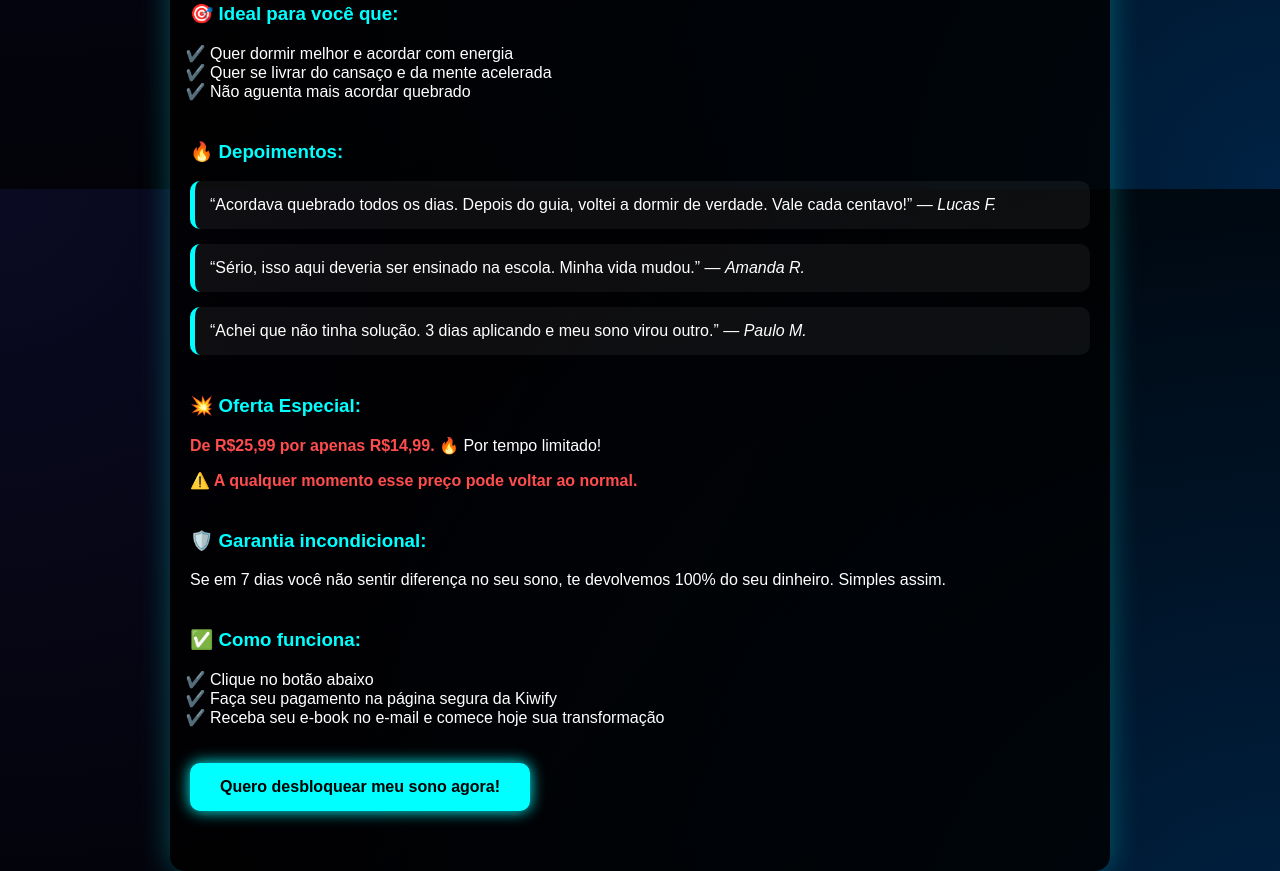
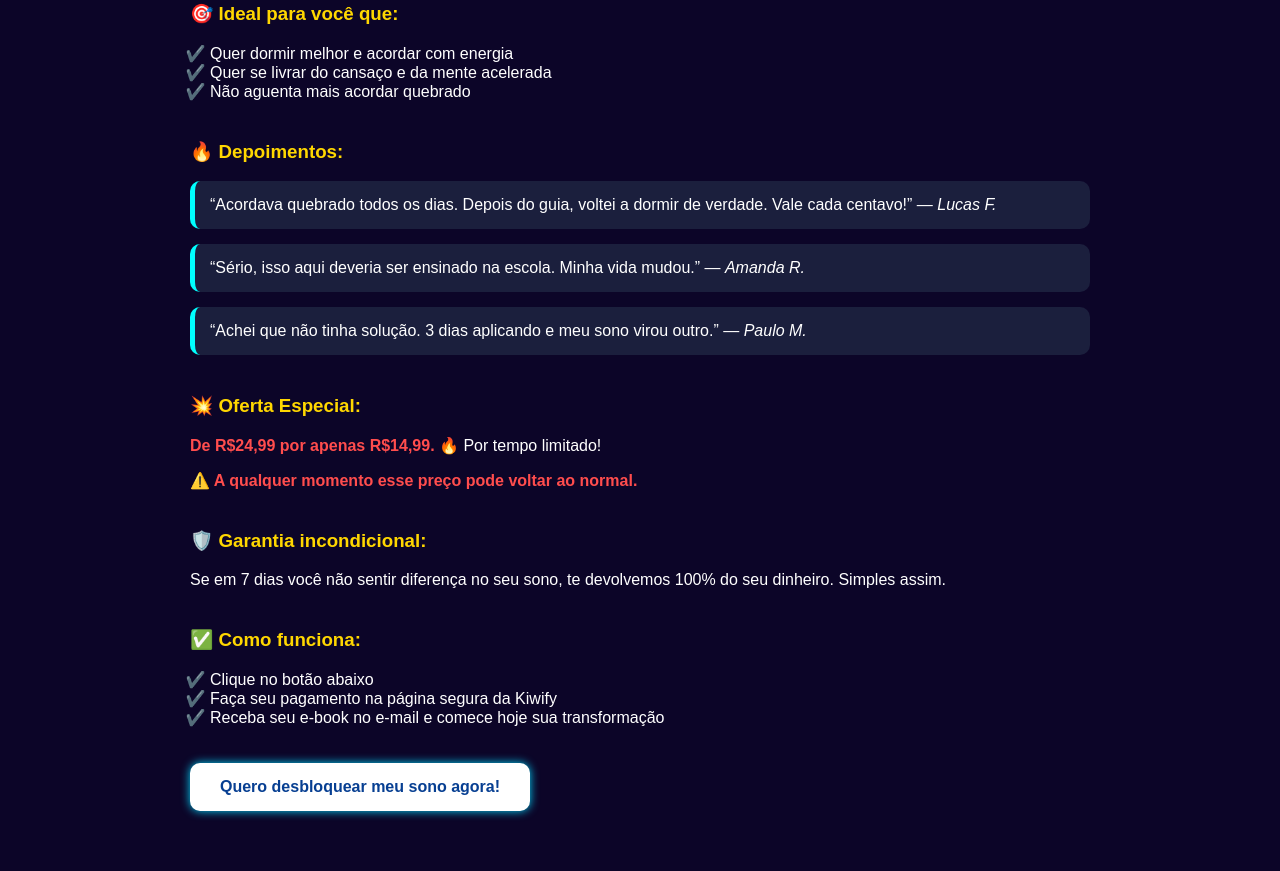
Before and after one commit to Guilhermezin07/durma-melhor, a plain HTML site: page index.html in a window 1280 px wide. Shown: the part 611-1482 px from the top of the page. Drawn offline with Linux system fonts and the light colour scheme.

Commit message:
Add files via upload

```diff
--- a/index.html
+++ b/index.html
@@ -8,40 +8,33 @@
   <style>
     body {
       font-family: Arial, sans-serif;
-      background: radial-gradient(circle at top left, #0a0a23, #000000 70%) center,
-                  radial-gradient(circle at bottom right, #002244, #000000 70%) center;
-      background-color: #000000;
-      background-blend-mode: screen;
+      background-color: #0c0528;
       color: #fff;
       margin: 0;
       padding: 0;
-      background-attachment: fixed;
     }
     .container {
       width: 90%;
       max-width: 900px;
       margin: auto;
       padding: 20px;
-      background-color: rgba(0, 0, 0, 0.8);
-      border-radius: 15px;
-      box-shadow: 0 0 30px rgba(0, 255, 255, 0.3);
     }
     h1, h2, h3 {
-      color: #00ffff;
+      color: #ffd700;
     }
     .button {
       display: inline-block;
       padding: 15px 30px;
-      background-color: #00ffff;
-      color: #000;
+      background-color: #ffffff;
+      color: #073f92;
       text-decoration: none;
       font-weight: bold;
       border-radius: 10px;
       margin-top: 20px;
-      box-shadow: 0 0 15px #00ffff;
+      box-shadow: 0 0 10px #03d7fcfc;
     }
     .highlight {
-      color: #ffd700;
+      color: #00ffff;
       font-weight: bold;
     }
     ul {
@@ -52,7 +45,7 @@
       margin-bottom: 40px;
     }
     .testimony {
-      background-color: rgba(255, 255, 255, 0.05);
+      background-color: #1b1f3d;
       padding: 15px;
       border-radius: 10px;
       margin-bottom: 15px;
@@ -115,7 +108,7 @@
 
     <div class="section">
       <h3>💥 Oferta Especial:</h3>
-      <p><span class="urgency">De R$25,99 por apenas R$14,99.</span> 🔥 Por tempo limitado!</p>
+      <p><span class="urgency">De R$24,99 por apenas R$14,99.</span> 🔥 Por tempo limitado!</p>
       <p class="urgency">⚠️ A qualquer momento esse preço pode voltar ao normal.</p>
     </div>
 
```
